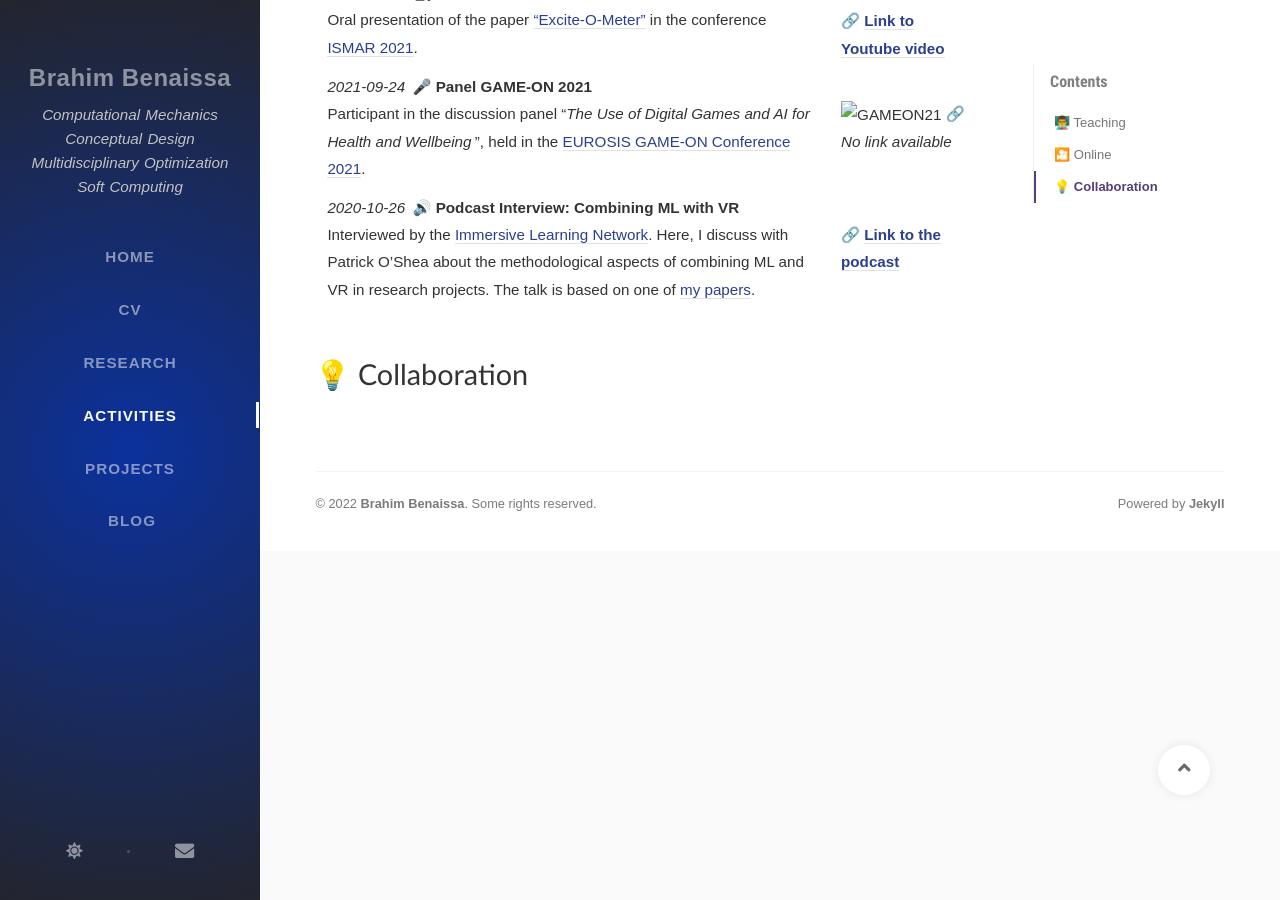
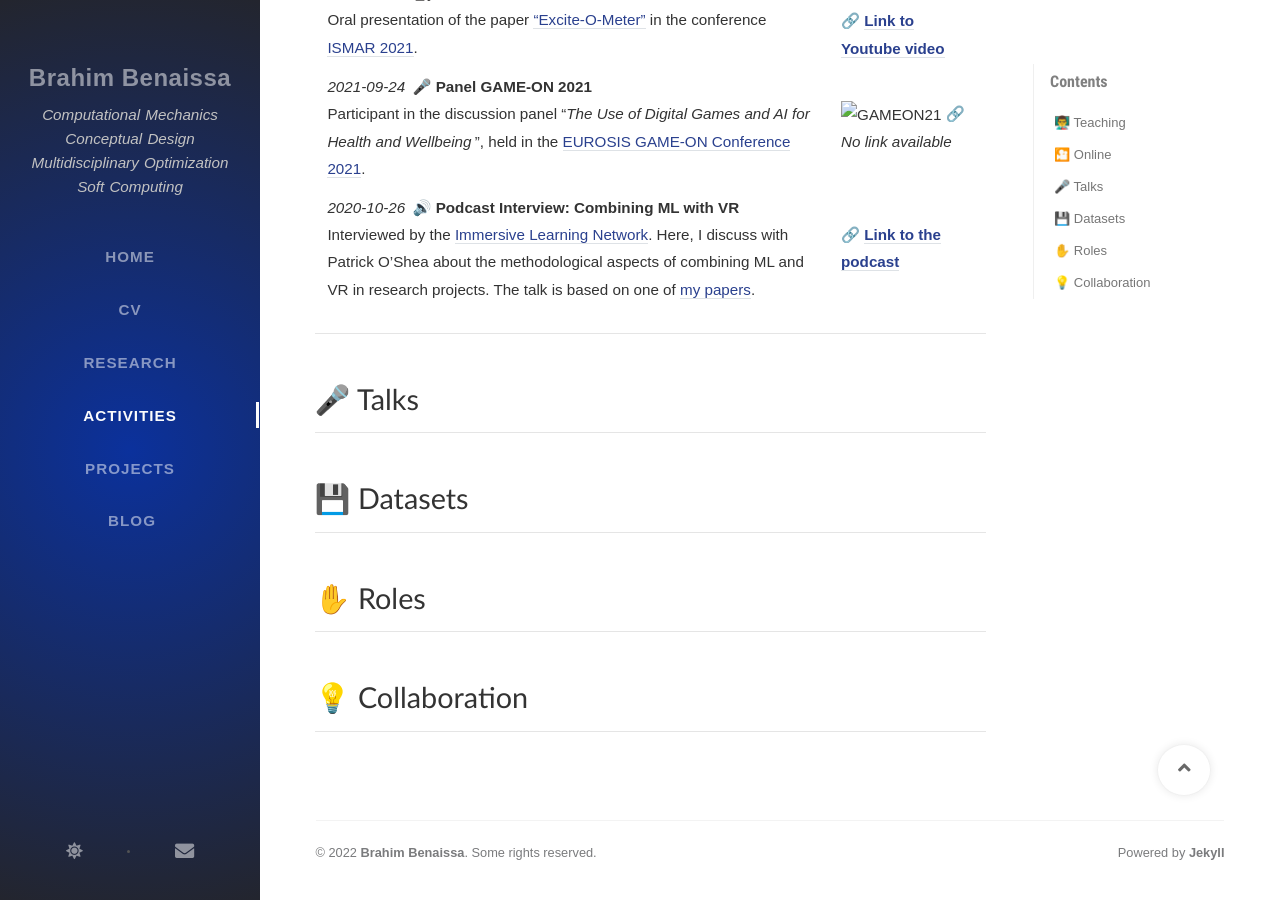
Before and after one commit to Brahim-Benaissa/Brahim-Benaissa.github.io, a Jekyll site: the page built from tabs/activities.md, in a window 1280 px wide and 900 px high, scrolled down 1042 px. Built offline with Jekyll 4.4.1, drawn with Linux system fonts in a browser that asks for light colours; nearby versions of some CDN libraries; some web fonts are replaced; comment, search, counter and statistics services are not loaded.

Commit message:
Update activities.md

```diff
--- a/tabs/activities.md
+++ b/tabs/activities.md
@@ -46,5 +46,34 @@ toc: true
 | *2021-09-24* 🎤 **Panel GAME-ON 2021** <br> Participant in the discussion panel "*The Use of Digital Games and AI for Health and Wellbeing*", held in the [EUROSIS GAME-ON Conference 2021](https://eurosis.org/conf/gameon/2021/index.html). | ![GAMEON21]({{site.baseurl}}/assets/img/media/202109panelgames4health.jpg){:width="100%"} 🔗 *No link available* |
 | *2020-10-26* 🔊 **Podcast Interview: Combining ML with VR**  <br> Interviewed by the [Immersive Learning Network](https://immersivelrn.org/). Here, I discuss with Patrick O'Shea about the methodological aspects of combining ML and VR in research projects. The talk is based on one of [my papers](https://doi.org/10.1145/3389189.3394093). | 🔗 [**Link to the podcast**](https://www.podomatic.com/podcasts/versatilist/episodes/2020-10-25T19_04_00-07_00){:target="_blank"}|
 
+---
+
+# 🎤 Talks
+
+
+
+
+---
+
+# 💾 Datasets
+
+
+
+
+
+---
+
+# ✋ Roles
+
+
+
+
+---
 
 # 💡 Collaboration
+
+
+
+
+
+---
```
